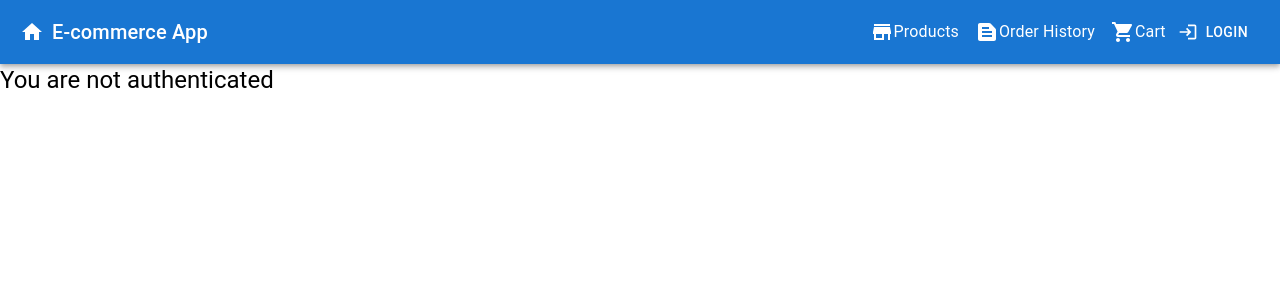
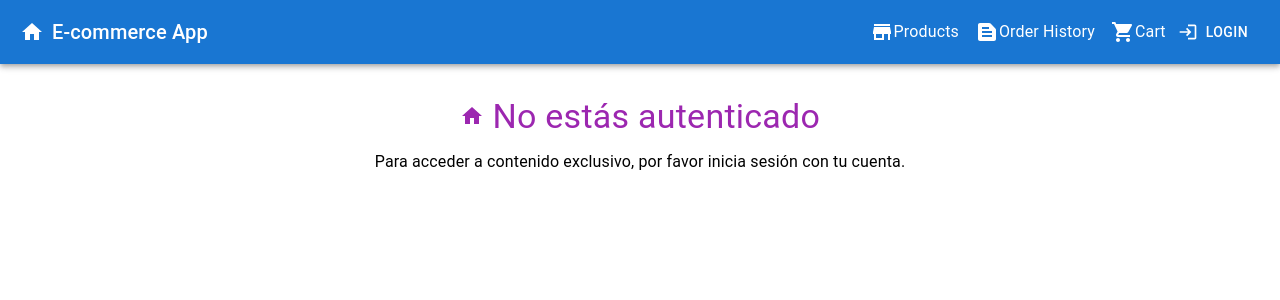
Before and after one commit to JacoboGallardo/eCommerceExample, a React (Create React App) app: page / in a window 1280 px wide. Shown: the top 300 px of the page. Built offline with nearby package versions, Linux system fonts and the light colour scheme; the HTML template or start-up script is replaced by a standard one.

Commit message:
Better home page

```diff
--- a/src/pages/WelcomePage.jsx
+++ b/src/pages/WelcomePage.jsx
@@ -1,5 +1,6 @@
 import React, { useEffect, useState } from "react";
-import { Typography } from "@mui/material";
+import { Typography, Box } from "@mui/material";
+import { AccountCircle, Home } from "@mui/icons-material";
 
 function WelcomePage() {
     const [isAuthenticated, setIsAuthenticated] = useState(false);
@@ -9,15 +10,50 @@ function WelcomePage() {
         const userToken = localStorage.getItem("userToken");
         const userName = localStorage.getItem("userName");
         setIsAuthenticated(!!userToken);
-        setUsername(userName)
+        setUsername(userName);
     }, []);
 
+    const ownerInfo = (
+        <Box mt={2}>
+            <Typography variant="h6" gutterBottom>
+                Sobre el propietario
+            </Typography>
+            <Typography variant="body1" paragraph>
+                Carlos Limiñana es un pintor local con más de 10 años de experiencia en el mundo del arte. Nacido y criado en Gran Canaria, España, Carlos ha perfeccionado su arte en los mejores lugares del mundo. Su pasión por la pintura es evidente en cada una de sus obras, que capturan la esencia de su entorno y de la naturaleza humana. Con una mirada única, su trabajo refleja una profunda conexión con su cultura local y su continuo deseo de explorar nuevas formas de expresión artística.
+            </Typography>
+            <Typography variant="body1" paragraph>
+                A lo largo de los años, Carlos ha desarrollado un enfoque innovador que lo ha llevado a colaborar con artistas internacionales y a ser reconocido por su habilidad para fusionar técnicas clásicas con elementos contemporáneos. Su compromiso con el arte y la comunidad local es inquebrantable, siendo una de las figuras más respetadas en el ámbito artístico de la región.
+            </Typography>
+            <Typography variant="body1">
+                Además de su impresionante trayectoria, Carlos es una persona accesible y generosa, siempre dispuesto a compartir su conocimiento y a inspirar a las nuevas generaciones de artistas.
+            </Typography>
+        </Box>
+    );
+
     if (isAuthenticated) {
-        return <Typography variant="h5">{`Welcome ${username}`}</Typography>;
+        return (
+            <Box sx={{ textAlign: "center", marginTop: 4 }}>
+                <Typography variant="h4" color="primary" gutterBottom>
+                    <AccountCircle /> Bienvenido, {username}
+                </Typography>
+                <Typography variant="body1" paragraph>
+                    ¡Es un placer tenerte con nosotros! Explora nuestras obras y disfruta de la experiencia artística única que Carlos Limiñana ha creado.
+                </Typography>
+                {ownerInfo}
+            </Box>
+        );
     }
 
-    return <Typography variant="h5">{'You are not authenticated'}</Typography>;
-
+    return (
+        <Box sx={{ textAlign: "center", marginTop: 4 }}>
+            <Typography variant="h4" color="secondary" gutterBottom>
+                <Home /> No estás autenticado
+            </Typography>
+            <Typography variant="body1" paragraph>
+                Para acceder a contenido exclusivo, por favor inicia sesión con tu cuenta.
+            </Typography>
+        </Box>
+    );
 }
 
 export default WelcomePage;
```
